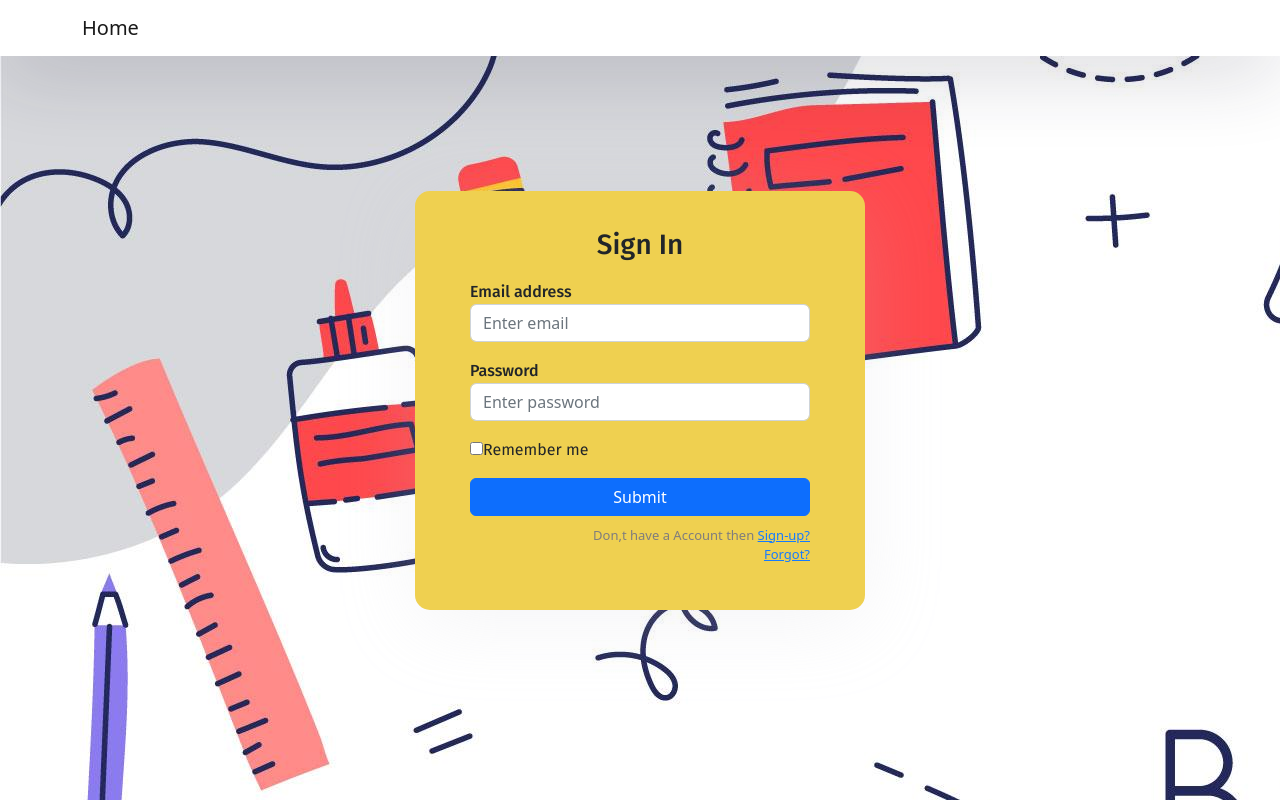
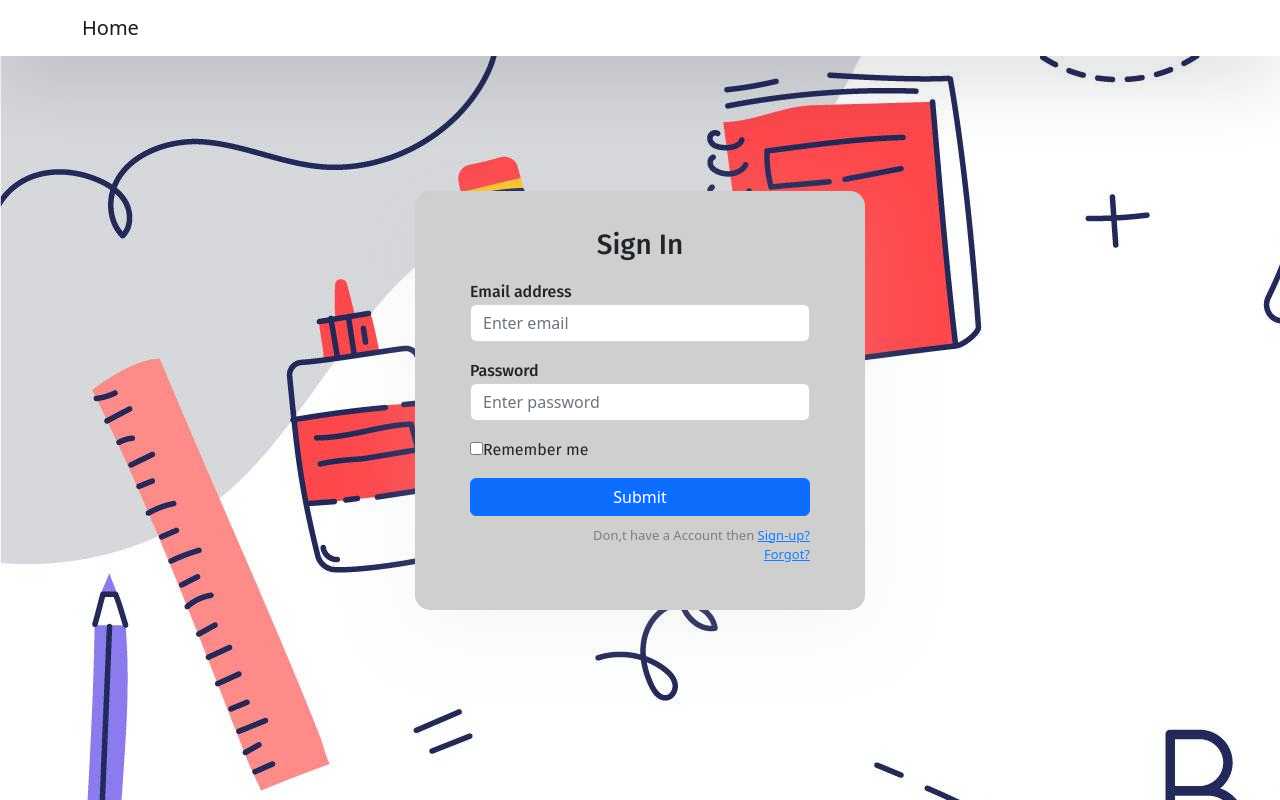
Before and after one commit to Akash6297/School-Management-Frontend, a React (Create React App) app: page / in a window 1280 px wide. Built offline with nearby package versions, Linux system fonts and the light colour scheme.

Commit message:
Update index.css

```diff
--- a/src/index.css
+++ b/src/index.css
@@ -48,7 +48,7 @@ html,
 .auth-inner {
   width: 450px;
   margin: auto;
-  background: #efd050;
+  background: #cfcfcf;
   box-shadow: 0px 14px 80px rgba(205, 205, 216, 0.2);
   padding: 40px 55px 45px 55px;
   border-radius: 15px;
```
